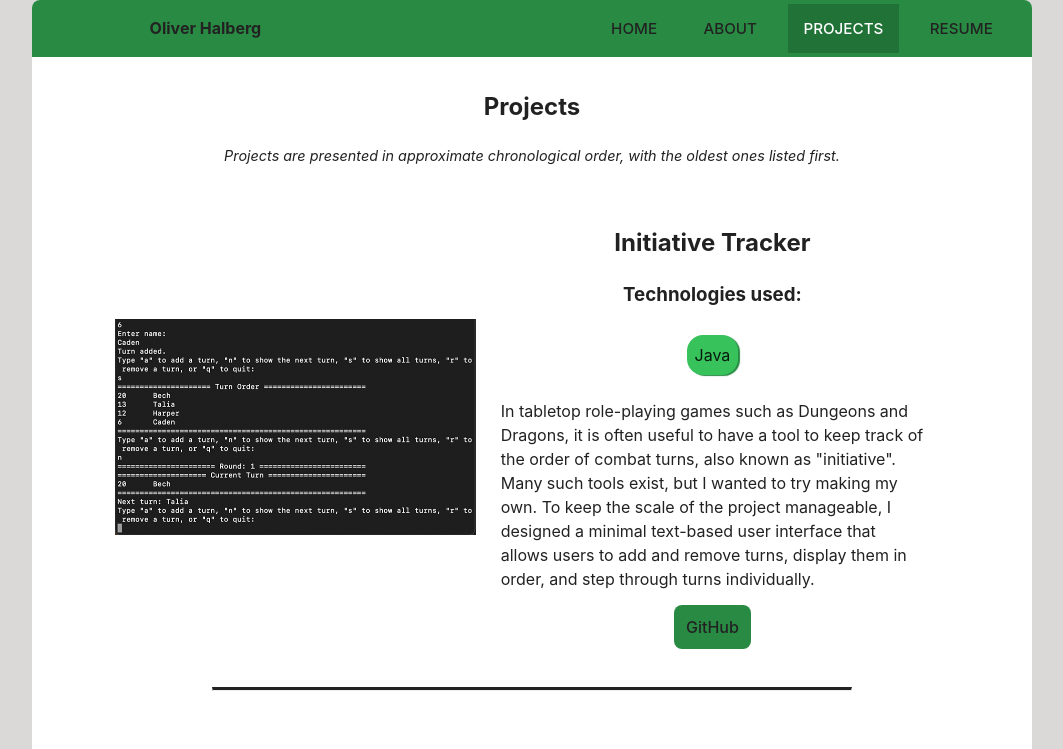
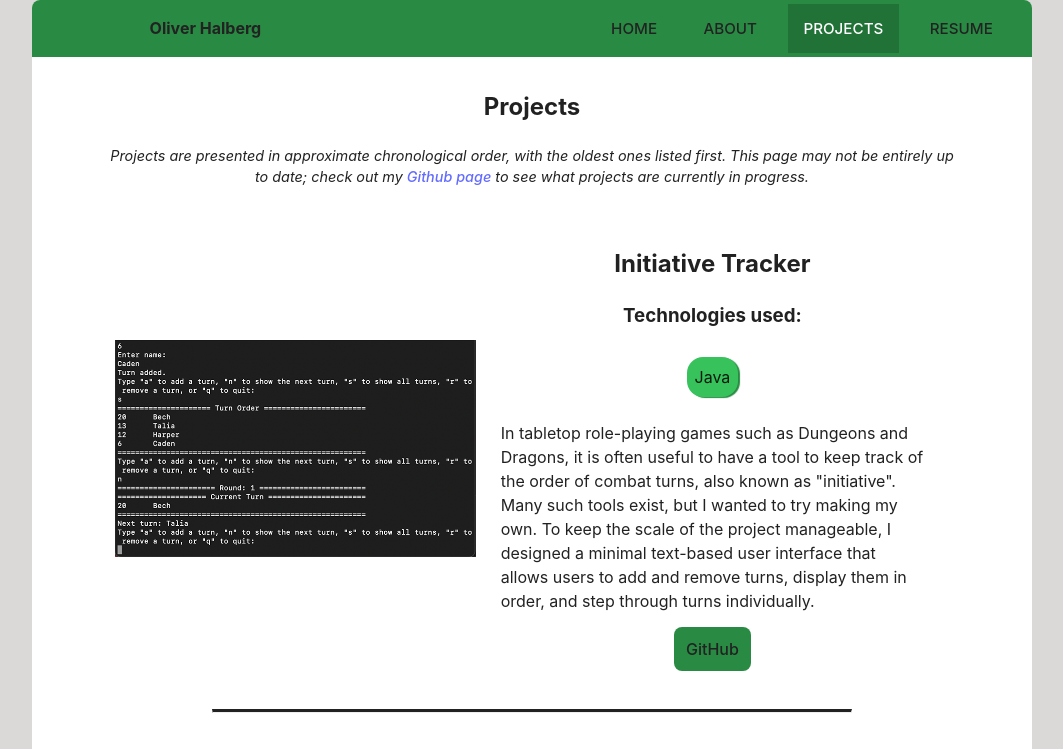
Before and after one commit to oliverhalberg/Portfolio-Site, a React (Vite) app: page /projects in a window 1280 px wide. Shown: the top 749 px of the page, without its empty margins (108-1171 px from the left). Built offline with nearby package versions, Linux system fonts and the light colour scheme.

Commit message:
Added note to Projects page subtitle stating that this page may be out of date along with a link to my Github page; additional styling for the Projects page subtitle

```diff
--- a/src/components/Projects.jsx
+++ b/src/components/Projects.jsx
@@ -7,7 +7,7 @@ const Projects = () => {
     return (
         <>
         <h2 id="projectsTitle">Projects</h2>
-        <p id="projectsSubtitle">Projects are presented in approximate chronological order, with the oldest ones listed first.</p>
+        <p id="projectsSubtitle">Projects are presented in approximate chronological order, with the oldest ones listed first. This page may not be entirely up to date; check out my <a href="https://github.com/oliverhalberg">Github page</a> to see what projects are currently in progress.</p>
         <div id="projectsContainer">
             {projects.map((project, i) => <div key={project.id}><Project key={project.id} data={project} reverse={i%2 === 0}/> {(i < projects.length - 1) ? <hr className="projectDivider"/> : null}</div>)}
         </div>
--- a/src/index.css
+++ b/src/index.css
@@ -308,6 +308,8 @@ h3 {
 #projectsSubtitle {
   font-style: italic;
   font-size: 90%;
+  margin-left: 5em;
+  margin-right: 5em;
 }
 
 .project {
```
